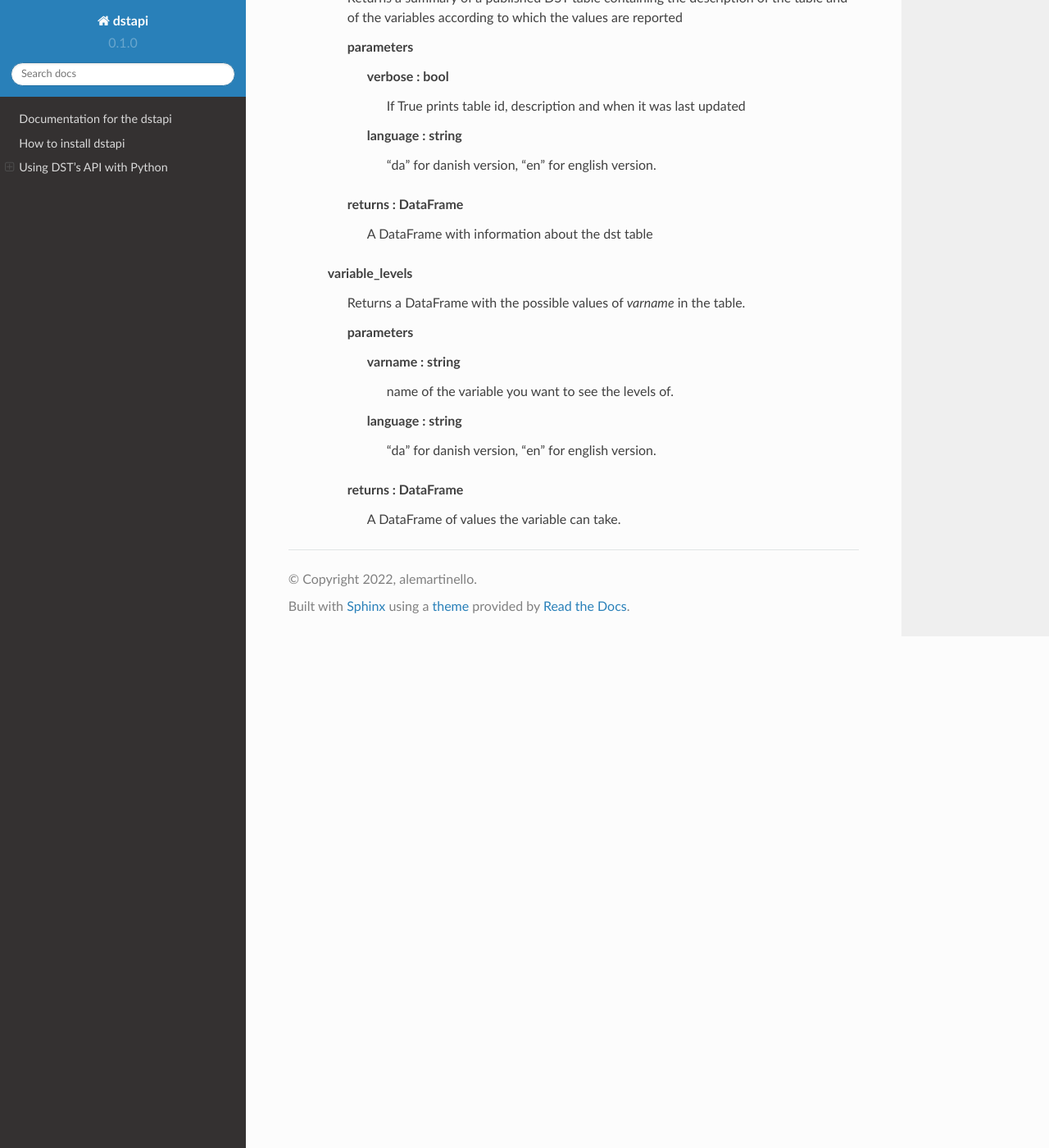
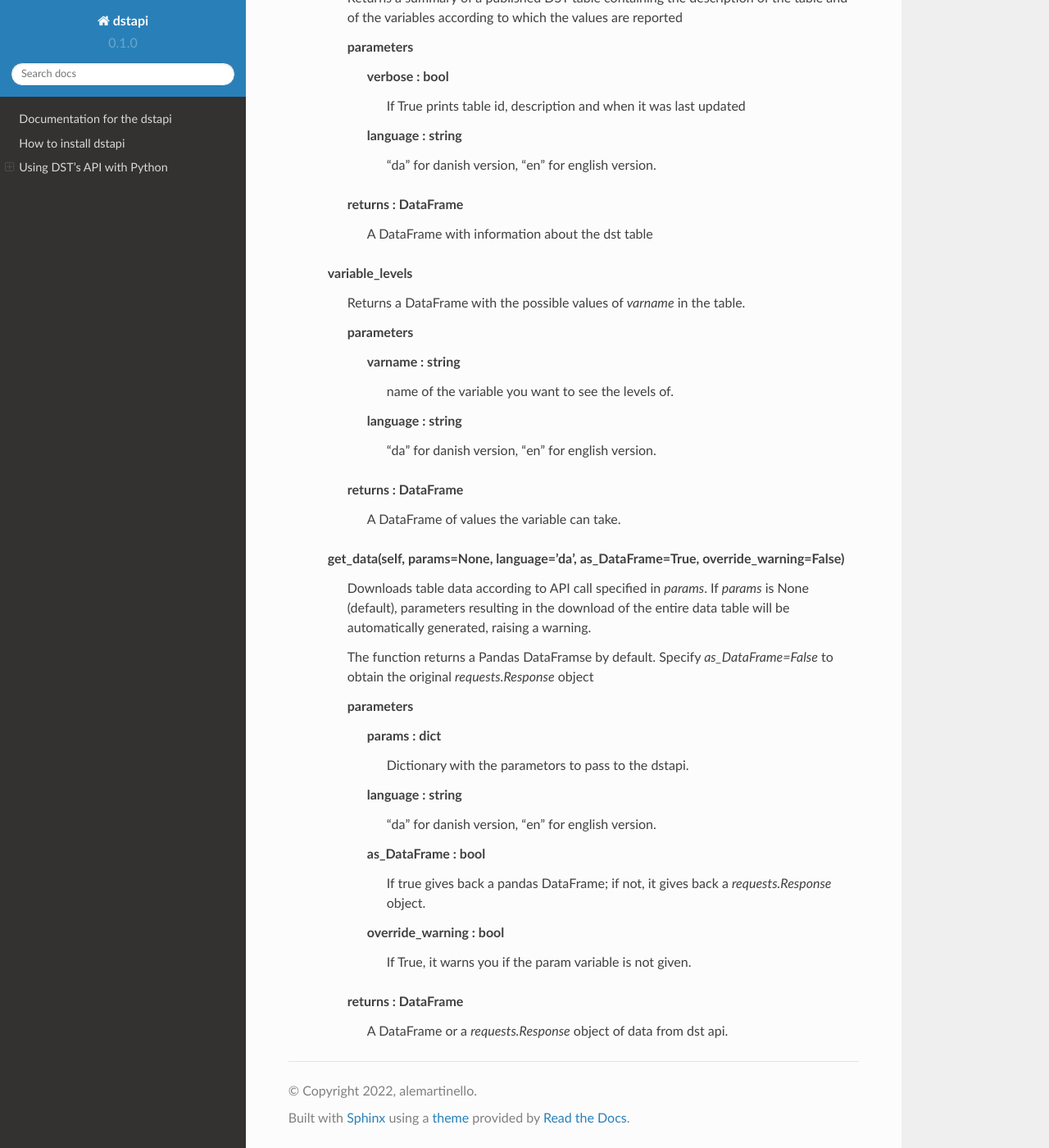
Before and after one commit to alemartinello/dstapi, a Sphinx documentation site: the page built from docs/source/index.rst, in a window 1280 px wide and 1400 px high, scrolled down 1160 px. Shown: the whole window at 82% size. Built offline with Sphinx 7.4.7 and the Read the Docs theme 2.0.0, drawn with Linux system fonts in a browser that asks for light colours.

Commit message:
Update index.rst
New function documented

```diff
--- a/docs/source/index.rst
+++ b/docs/source/index.rst
@@ -71,3 +71,26 @@ Class DstApi
 
         **returns : DataFrame**
              A DataFrame of values the variable can take.
+
+      **get_data(self, params=None, language='da', as_DataFrame=True, override_warning=False)**
+        Downloads table data according to API call specified in `params`. If
+        `params` is None (default), parameters resulting in the download of the
+        entire data table will be automatically generated, raising a warning.
+
+        The function returns a Pandas DataFramse by default. Specify
+        `as_DataFrame=False` to obtain the original `requests.Response` object
+
+        **parameters**
+                  params : dict
+                     Dictionary with the parametors to pass to the dstapi.
+                  language : string
+                     "da" for danish version, "en" for english version.
+                  as_DataFrame : bool
+                     If true gives back a pandas DataFrame; if not, it gives back a `requests.Response` object.
+                  override_warning : bool
+                     If True, it warns you if the param variable is not given.
+
+
+
+        **returns : DataFrame**
+             A DataFrame or a `requests.Response` object of data from dst api.
```
